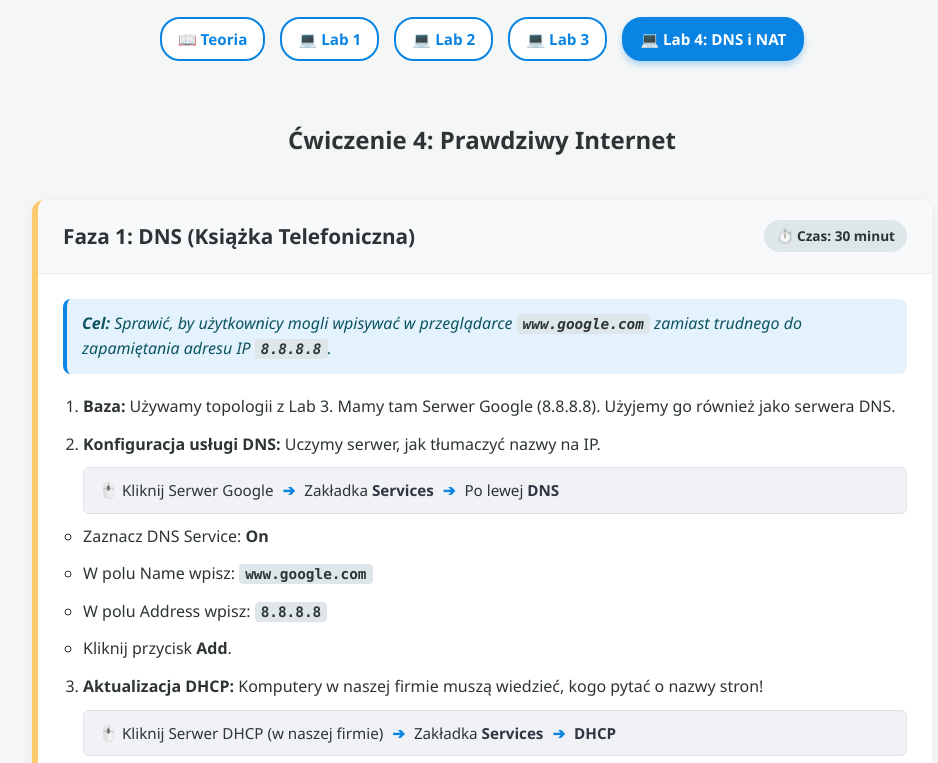
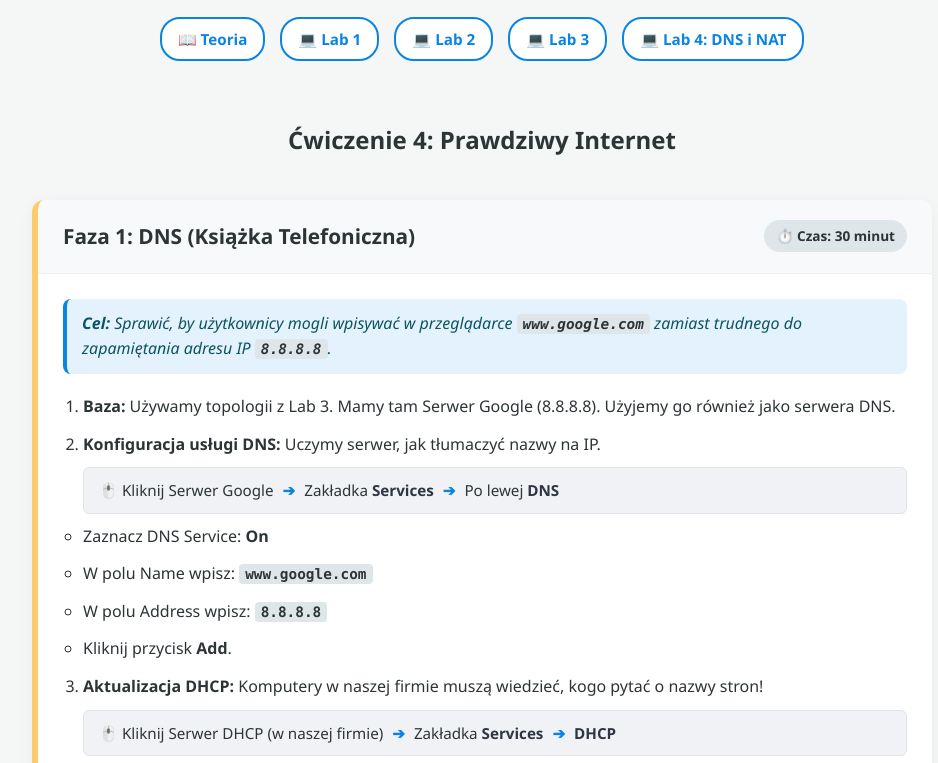
Before and after one commit to m1981/praktyki-inf02, a plain HTML site: page cwiczenia4.html in a window 1280 px wide. Shown: the part 135-898 px from the top of the page, without its empty margins (158-1096 px from the left). Drawn offline with Linux system fonts and the light colour scheme.

Commit message:
Update cwiczenia4.html

```diff
--- a/cwiczenia4.html
+++ b/cwiczenia4.html
@@ -79,12 +79,12 @@
         <h1>💻 Laboratorium Packet Tracer</h1>
         <p style="color: var(--text-muted);">Praktyczne ćwiczenia z Filaru 1. Zbuduj to, o czym czytałeś!</p>
 
-        <nav class="main-nav">
+<nav class="main-nav">
             <a href="index.html" class="nav-btn">📖 Teoria</a>
             <a href="cwiczenia.html" class="nav-btn">💻 Lab 1</a>
             <a href="cwiczenia2.html" class="nav-btn">💻 Lab 2</a>
             <a href="cwiczenia3.html" class="nav-btn">💻 Lab 3</a>
-            <a href="cwiczenia4.html" class="nav-btn active">💻 Lab 4: DNS i NAT</a>
+            <a href="cwiczenia4.html" class="nav-btn">💻 Lab 4: DNS i NAT</a>
         </nav>
     </header>
 
```
